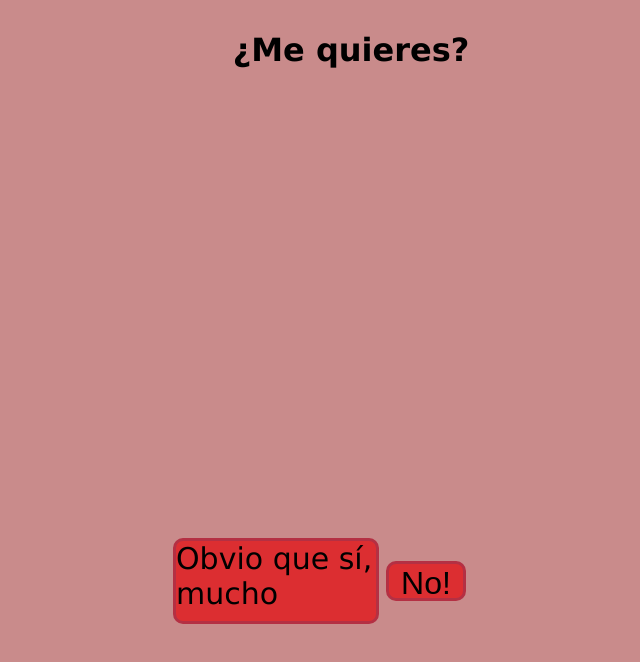
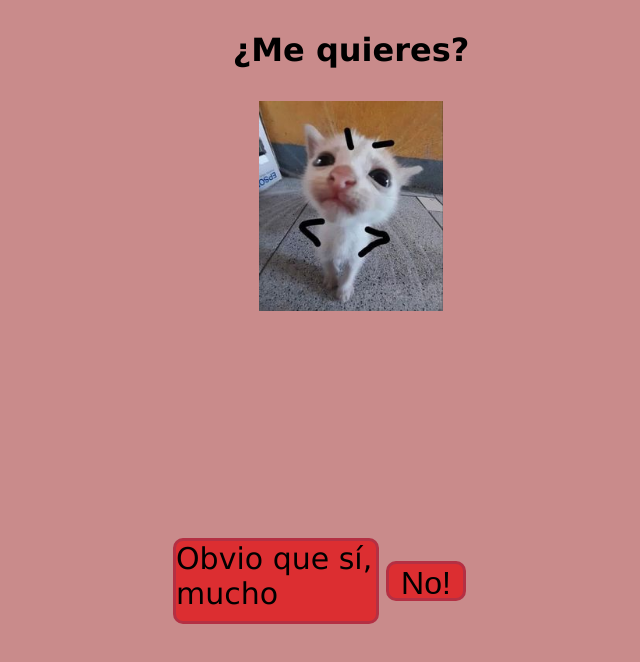
Before and after one commit to Alejandracoy/tqmmm, a plain HTML site: page index.html in a window 1280 px wide. Shown: the top 662 px of the page, without its empty margins (289-929 px from the left). Drawn offline with Linux system fonts and the light colour scheme.

Commit message:
Update index.html

```diff
--- a/index.html
+++ b/index.html
@@ -20,7 +20,7 @@
         <div>
             <p id="p" hidden></p>
         <h1 id="1">¿Me quieres?</h1>
-        <img src="/img/92fa8af50f56937e067481289b9d8af1.jpg" alt="">
+        <img src="/92fa8af50f56937e067481289b9d8af1.jpg" alt="">
         <section>
         <a target="_blank" href="mensaje.html" id="Si">Obvio que sí, mucho</a>
         <button id="No">No!</button>
```
